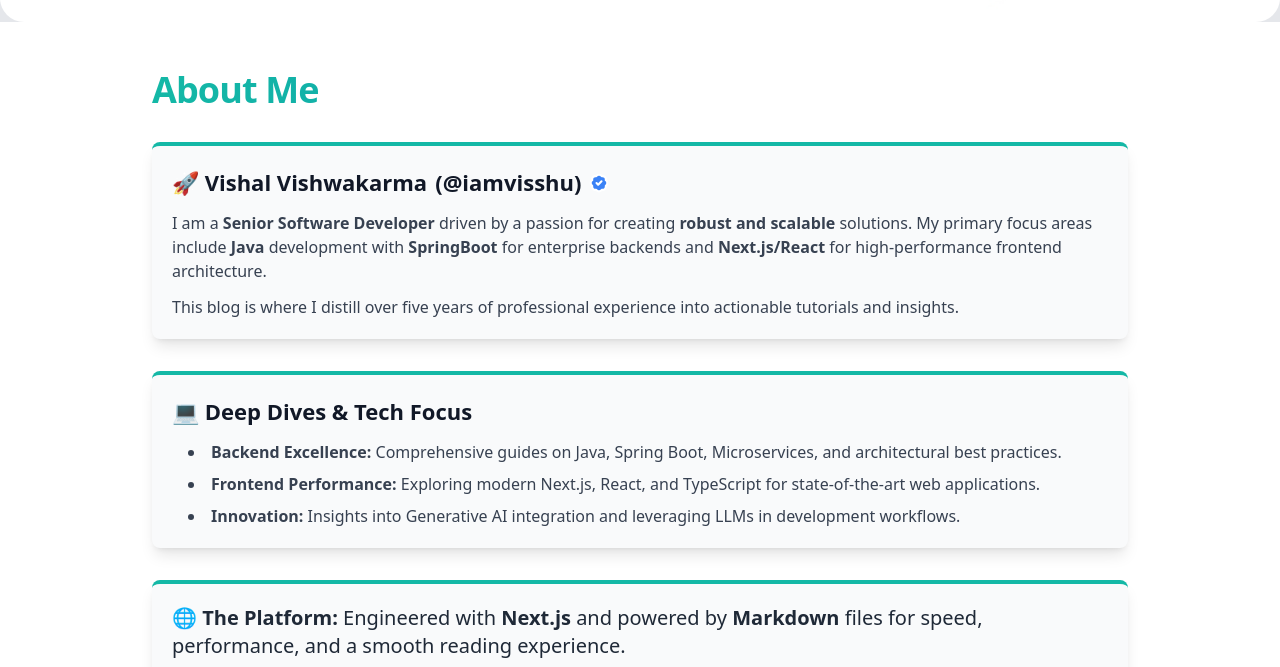
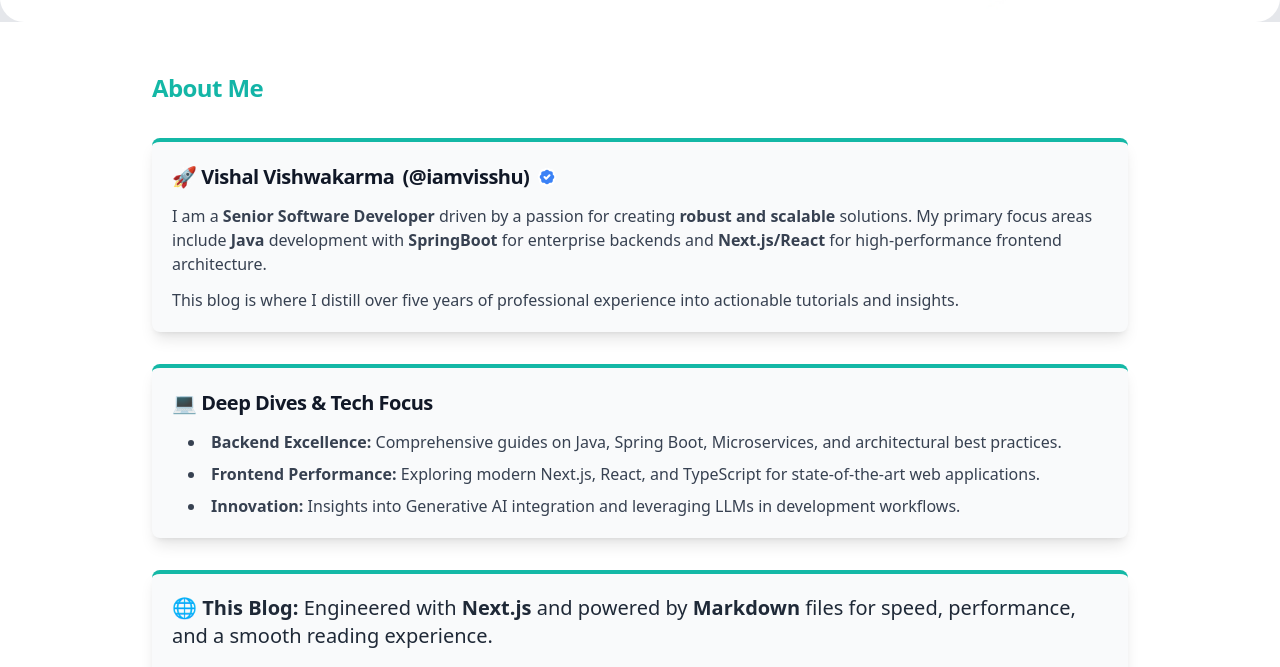
Before and after one commit to iamvisshu/Github-Blog, a Next.js app: page /about in a window 1280 px wide. Shown: the part 253-920 px from the top of the page. Built offline with nearby package versions, Linux system fonts and the light colour scheme; no server answers; the database is empty.

Commit message:
Fixed Typography throughout the project
Fixed Typography throughout the project

```diff
--- a/components/PostCard.js
+++ b/components/PostCard.js
@@ -22,7 +22,7 @@ export default function PostCard({ slug, title, date, summary, tags, cover, word
             {/* Post content */}
             <div className="flex-1 min-w-0">
                 <Link href={`/posts/${slug}`}>
-                    <h2 className="text-[22px] md:text-[28px] font-extrabold mb-2 cursor-pointer hover:text-teal-500 dark:hover:text-teal-400 text-black dark:text-white break-words tracking-tight">
+                    <h2 className="text-[22px] md:text-[24px] font-extrabold mb-2 cursor-pointer hover:text-teal-500 dark:hover:text-teal-400 text-black dark:text-white break-words tracking-tight">
                         {title}
                     </h2>
                 </Link>
--- a/pages/about.js
+++ b/pages/about.js
@@ -31,12 +31,12 @@ export default function About() {
       <div className="max-w-5xl mx-auto px-6 py-12">
 
         {/* Title: About Me */}
-        <h1 className="text-[28px] md:text-4xl font-extrabold mb-8 text-transparent bg-clip-text bg-gradient-to-r from-teal-500 to-cyan-600 tracking-tight">
+        <h1 className="text-[22px] md:text-[24px] font-extrabold mb-8 text-transparent bg-clip-text bg-gradient-to-r from-teal-500 to-cyan-600 tracking-tight">
           About Me
         </h1>
 
         <div className="mb-8 p-5 bg-gray-50 dark:bg-gray-800 rounded-lg shadow-lg border-t-4 border-teal-500">
-          <h2 className="text-[18px] md:text-[22px] font-bold text-gray-900 dark:text-white flex flex-wrap items-center gap-2 mb-3">
+          <h2 className="text-[18px] md:text-[20px] font-bold text-gray-900 dark:text-white flex flex-wrap items-center gap-2 mb-3 tracking-tight">
             <span className="whitespace-nowrap">
               <span role="img" aria-label="Rocket">🚀</span> Vishal Vishwakarma
             </span>
@@ -59,7 +59,7 @@ export default function About() {
 
         {/* Section 2: Blog's Technical Focus */}
         <div className="mb-8 p-5 bg-gray-50 dark:bg-gray-800 rounded-lg shadow-lg border-t-4 border-teal-500">
-          <h2 className="text-[18px] md:text-[22px] font-bold mb-3 text-gray-900 dark:text-white">
+          <h2 className="text-[18px] md:text-[20px] font-bold mb-3 text-gray-900 dark:text-white tracking-tight">
             <span role="img" aria-label="Code">💻</span> Deep Dives & Tech Focus
           </h2>
           <ul className="list-disc list-inside space-y-2 text-base text-gray-700 dark:text-gray-300 ml-4">
@@ -72,7 +72,7 @@ export default function About() {
         {/* Section 3: Call to Action and Tech Stack */}
         <div className="p-5 bg-gray-50 dark:bg-gray-800 rounded-lg shadow-lg border-t-4 border-teal-500">
           <p className="mb-3 text-xl font-medium text-gray-800 dark:text-white">
-            🌐 <strong>The Platform:</strong> Engineered with <strong>Next.js</strong> and powered by <strong>Markdown</strong> files for speed, performance, and a smooth reading experience.
+            🌐 <strong>This Blog:</strong> Engineered with <strong>Next.js</strong> and powered by <strong>Markdown</strong> files for speed, performance, and a smooth reading experience.
           </p>
           <p className="mb-5 text-lg text-gray-700 dark:text-gray-400">
             Feel free to explore the posts and connect with me to discuss the latest in software architecture.
--- a/pages/posts/[slug].js
+++ b/pages/posts/[slug].js
@@ -242,7 +242,7 @@ export default function PostPage({
             )}
           </nav>
 
-          <h1 className="text-[28px] md:text-4xl font-extrabold mb-6 text-gray-900 dark:text-white tracking-tight leading-tight">
+          <h1 className="text-[22px] md:text-[24px] font-extrabold mb-6 text-gray-900 dark:text-white tracking-tight leading-tight">
             {title}
           </h1>
 
--- a/pages/series.js
+++ b/pages/series.js
@@ -28,7 +28,7 @@ export default function SeriesIndexPage({ allSeries }) {
                 <div className="max-w-4xl mx-auto">
                     {/* Page Header */}
                     <div className="mb-8">
-                        <h1 className="text-[28px] md:text-4xl font-extrabold text-gray-900 dark:text-white mb-3 flex items-center gap-2 tracking-tight">
+                        <h1 className="text-[22px] md:text-[24px] font-extrabold text-gray-900 dark:text-white mb-3 flex items-center gap-2 tracking-tight">
                             All Learning Series
                         </h1>
                         <p className="text-base md:text-lg text-gray-600 dark:text-gray-400">
@@ -85,7 +85,7 @@ function SeriesCard({ series }) {
                 </span>
 
                 <div className="flex-1 w-full">
-                    <h2 className="text-[18px] md:text-[22px] font-bold text-gray-900 dark:text-white mb-2 leading-tight tracking-tight">
+                    <h2 className="text-[18px] md:text-[20px] font-bold text-gray-900 dark:text-white mb-2 leading-tight tracking-tight">
                         {series.title}
                     </h2>
 
--- a/pages/tags.js
+++ b/pages/tags.js
@@ -30,7 +30,7 @@ export default function TagsPage({ tags }) {
         <meta property="twitter:url" content="https://vishalsblog.vercel.app/" />
       </Head>
       <div className="p-8">
-        <h1 className="text-[28px] md:text-4xl font-extrabold mb-6 text-gray-900 dark:text-white tracking-tight">
+        <h1 className="text-[22px] md:text-[24px] font-extrabold mb-6 text-gray-900 dark:text-white tracking-tight">
           Tags / Topics
         </h1>
         <div className="flex flex-wrap gap-3">
--- a/styles/globals.css
+++ b/styles/globals.css
@@ -22,19 +22,19 @@
 
   /* Base Typography & Readability Improvements (Updated Calibration) */
   .prose {
-    @apply text-gray-800 dark:text-gray-200 leading-[1.6] md:leading-[1.8] text-base;
+    @apply text-gray-800 dark:text-gray-200 leading-[1.6] md:leading-[1.7] text-base;
   }
 
   .prose h1 {
-    @apply text-[22px] md:text-[28px] font-extrabold tracking-tight mt-10 mb-5 text-gray-900 dark:text-white border-b pb-3 border-gray-100 dark:border-gray-700;
+    @apply text-[20px] md:text-[22px] font-extrabold tracking-tight mt-10 mb-5 text-gray-900 dark:text-white border-b pb-3 border-gray-100 dark:border-gray-700;
   }
 
   .prose h2 {
-    @apply text-[18px] md:text-[22px] font-bold tracking-tight mt-8 mb-4 text-gray-900 dark:text-white;
+    @apply text-[18px] md:text-[20px] font-bold tracking-tight mt-6 mb-4 text-gray-900 dark:text-white;
   }
 
   .prose h3 {
-    @apply text-[16px] md:text-[18px] font-semibold tracking-tight mt-6 mb-3 text-gray-900 dark:text-white;
+    @apply text-[16px] md:text-[18px] font-semibold tracking-tight mt-4 mb-3 text-gray-900 dark:text-white;
   }
 
   .prose p {
```
